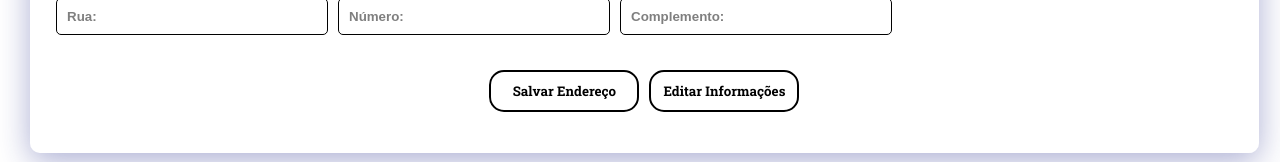
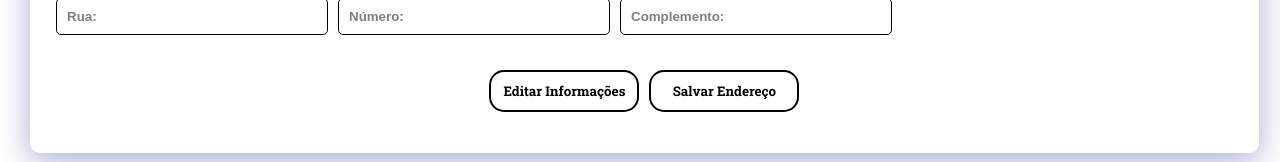
Before and after one commit to MarceloBoaria/clickcar, a React (Vite) app: page /profile in a window 1280 px wide. Shown: the part 392-554 px from the top of the page. Built offline with nearby package versions, Linux system fonts and the light colour scheme; sample sign-in values are in the browser's storage.

Commit message:
organização dos botões

```diff
--- a/src/pages/Profile/Profile.jsx
+++ b/src/pages/Profile/Profile.jsx
@@ -118,8 +118,8 @@ const Profile = () => {
                     onChange={(e) => setComplement(e.target.value)}
                 />
                 <div className="buttons">
+                    <button className="btnEditProfile">Editar Informações</button>
                     <button className="btnEditAddress">Salvar Endereço</button>
-                    <button className="btnEditProfile">Editar Informações</button>
                 </div>
             </div>
         </div>
```
